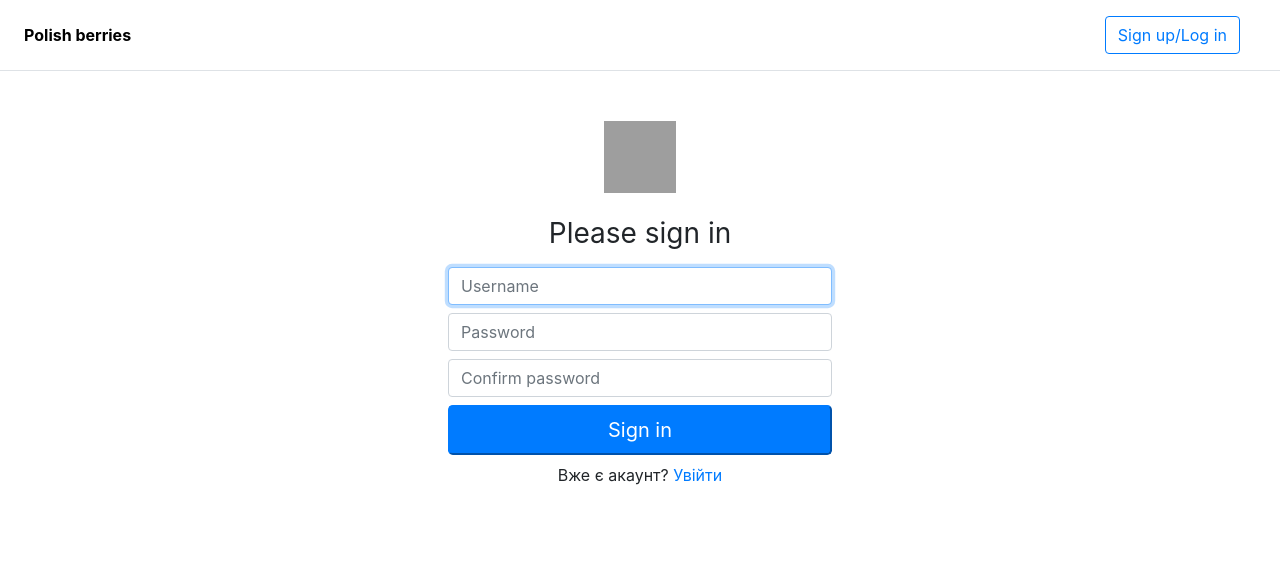
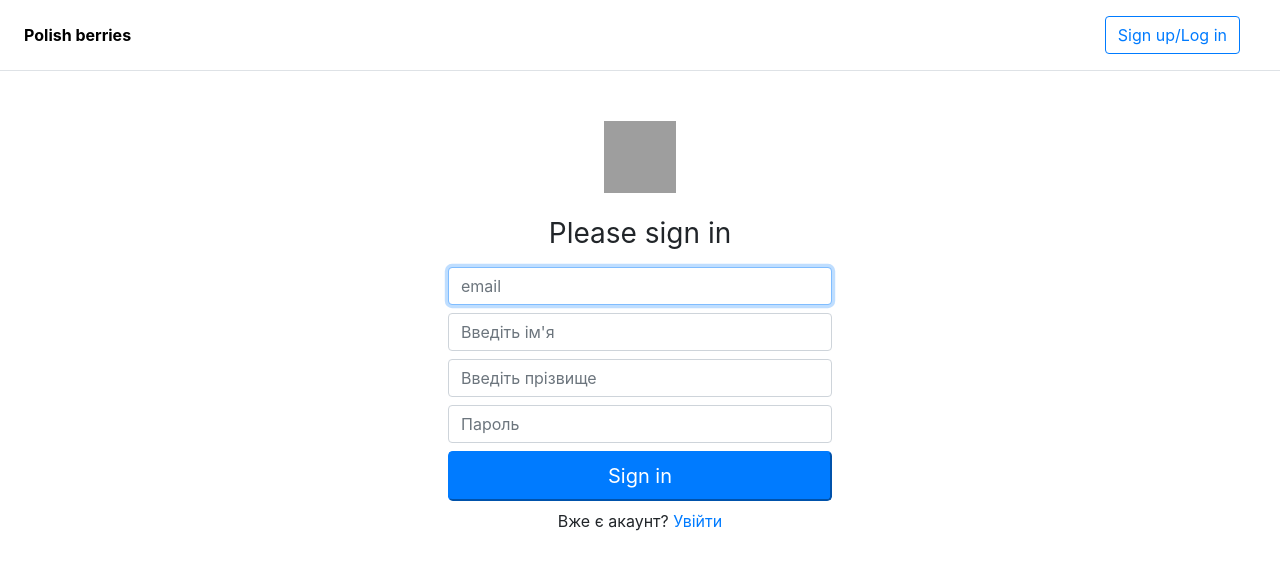
Before and after one commit to dragonflip/CarriersApp, a Django app: page /register in a window 1280 px wide. Shown: the top 570 px of the page. Run offline with Django 3.2, Linux system fonts and the light colour scheme; some libraries are stand-ins or nearby versions; grey boxes are pictures that could not be loaded.

Commit message:
added acount activation email

```diff
--- a/ForeignBerries/ForeignBerries/urls.py
+++ b/ForeignBerries/ForeignBerries/urls.py
@@ -7,6 +7,7 @@ from django.urls import path
 from django.contrib import admin
 from django.contrib.auth.views import LoginView, LogoutView
 from app import forms, views
+from app.views import VerificationView
 
 
 urlpatterns = [
@@ -15,4 +16,6 @@ urlpatterns = [
     path('logout', views.logoutUser, name='logout'),
     path('register', views.register, name='register'),
     path('admin/', admin.site.urls),
+    path('activate/<uidb64>/<token>',
+         VerificationView.as_view(), name='activate'),
    ]
--- a/ForeignBerries/app/forms.py
+++ b/ForeignBerries/app/forms.py
@@ -8,33 +8,61 @@ from django.utils.translation import ugettext_lazy as _
 from django.contrib.auth.forms import UserCreationForm
 from django.contrib.auth.models import User
 
-class BootstrapAuthenticationForm(AuthenticationForm):
-    """Authentication form which uses boostrap CSS."""
-    username = forms.CharField(max_length=254,
-                               widget=forms.TextInput({
-                                   'class': 'form-control',
-                                   'placeholder': 'User name'}))
-    password = forms.CharField(label=_("Password"),
-                               widget=forms.PasswordInput({
-                                   'class': 'form-control',
-                                   'placeholder':'Password'}))
+#class BootstrapAuthenticationForm(AuthenticationForm):
+#    """Authentication form which uses boostrap CSS."""
+#    #username = forms.CharField(max_length=254,
+#    #                           widget=forms.TextInput({
+#    #                               'class': 'form-control',
+#    #                               'placeholder': 'User name'}))
+#    email = forms.EmailField(widget=forms.EmailInput({
+#                                   'class': 'form-control',
+#                                   'placeholder': 'Email'}))
+#    password = forms.CharField(widget=forms.PasswordInput({
+#                                   'class': 'form-control',
+#                                   'placeholder':'Password'}))
 
 
 class CreateUserForm(UserCreationForm):
     class Meta:
         model = User
-        fields = ('username','password1','password2')
+        fields = ('username', 'first_name', 'last_name', 'email', 'password1')
+
+    def save(self, commit=True):
+        user = super(CreateUserForm, self).save(commit=False)
+
+        user.username = self.cleaned_data['email']
+        user.email = self.cleaned_data['email']
+        user.first_name = self.cleaned_data['first_name']
+        user.last_name = self.cleaned_data['last_name']
+        user.password = self.cleaned_data['password1']
+
+        if commit:
+            user.save()
+        return user
 
     def __init__(self, *args, **kwargs):
         super(CreateUserForm, self).__init__(*args, **kwargs)
 
-        self.fields['username'].widget.attrs['class'] = 'form-control'
-        self.fields['username'].widget.attrs['required'] = True
-        self.fields['username'].widget.attrs['placeholder'] = 'Username'
-        self.fields['username'].widget.attrs['autofocus'] = True
+        self.fields['username'].required = False
+        self.fields['password2'].required = False
+
+        self.fields['email'].widget.attrs['class'] = 'form-control'
+        self.fields['email'].widget.attrs['required'] = True
+        self.fields['email'].widget.attrs['placeholder'] = 'email'
+        self.fields['email'].widget.attrs['autofocus'] = True
+
+        self.fields['first_name'].widget.attrs['class'] = 'form-control mt-2'
+        self.fields['first_name'].widget.attrs['required'] = True
+        self.fields['first_name'].widget.attrs['placeholder'] = 'Введіть ім\'я'
+
+        self.fields['last_name'].widget.attrs['class'] = 'form-control mt-2'
+        self.fields['last_name'].widget.attrs['required'] = True
+        self.fields['last_name'].widget.attrs['placeholder'] = 'Введіть прізвище'
+
         self.fields['password1'].widget.attrs['class'] = 'form-control mt-2'
         self.fields['password1'].widget.attrs['required'] = True
-        self.fields['password1'].widget.attrs['placeholder'] = 'Password'
-        self.fields['password2'].widget.attrs['class'] = 'form-control mt-2'
-        self.fields['password2'].widget.attrs['required'] = True
-        self.fields['password2'].widget.attrs['placeholder'] = 'Confirm password'
+        self.fields['password1'].widget.attrs['placeholder'] = 'Пароль'
+
+        #self.fields['password2'].widget.attrs['class'] = 'form-control mt-2'
+        #self.fields['password2'].widget.attrs['required'] = True
+        #self.fields['password2'].widget.attrs['placeholder'] = 'Confirm password'
--- a/ForeignBerries/app/templates/app/register.html
+++ b/ForeignBerries/app/templates/app/register.html
@@ -24,9 +24,10 @@
         <p>There are errors in the form!</p>
         {% endif %}
 
-        {{ form.username }}
+        {{ form.email }}
+        {{ form.first_name }}
+        {{ form.last_name }}
         {{ form.password1 }}
-        {{ form.password2 }}
 
         <button class="mt-2 btn-lg btn-primary btn-block" type="submit" value="register">Sign in</button>
         {{ form.errors }}
@@ -34,6 +35,10 @@
             Вже є акаунт?
             <a href="{% url 'login' %}">Увійти</a>
         </p>
+
+        {% for message in messages %}
+        <p id="messages"> {{ message }}</p>
+        {% endfor %}
     </form>
 </body>
 </html>
--- a/ForeignBerries/app/views.py
+++ b/ForeignBerries/app/views.py
@@ -10,9 +10,21 @@ from django.http import HttpRequest
 from django.http import HttpResponse
 from django.contrib.auth.forms import UserCreationForm
 from django.contrib.auth import authenticate, login as auth_login, logout
+from django.contrib.auth.models import User
 from django.contrib import messages
 from .forms import CreateUserForm
 from .decorators import *
+from django.conf import settings
+from django.core.mail import EmailMessage, send_mail
+from django.contrib.sites.shortcuts import get_current_site
+from django.utils.encoding import force_bytes, force_text, DjangoUnicodeDecodeError
+from django.contrib.sites.shortcuts import get_current_site
+from django.utils.http import urlsafe_base64_decode, urlsafe_base64_encode
+from django.template.loader import render_to_string
+from .utils import account_activation_token
+from django.urls import reverse
+from django.views import View
+
 
 def index(request):
     return render(request, 'app/index.html')
@@ -20,20 +32,30 @@ def index(request):
 @unauthenticated_user
 def login(request):
     if request.method == 'POST':
-        username = request.POST.get('username')
+        email = request.POST.get('email')
         password = request.POST.get('password')
 
-        user = authenticate(request, username=username, password=password)
+        user = authenticate(request, username=email, password=password)
 
         if user is not None:
+            if user.is_active:
+               auth_login(request, user)
+               return redirect('main')
+
+            else:
+                messages.error(
+                request, 'Account is not active,please check your email')
+            return render(request, 'login.html')
+
             auth_login(request, user)
             return redirect('main')
         else:
-            #messages.info(request, 'Неправильне ім\'я або пароль.')
+            messages.info(request, 'Неправильне ім\'я або пароль.')
             context = {}
             return render(request, 'app/login.html', context)
     context = {}
     return render(request, 'app/login.html', context)
+
 
 @unauthenticated_user
 def register(request):
@@ -41,14 +63,55 @@ def register(request):
 
     if request.method == 'POST':
         form = CreateUserForm(request.POST)
+
         if form.is_valid():
-            form.save()
-            username = form.cleaned_data['username']
-            password = form.cleaned_data['password1']
-            password = form.cleaned_data['password2']
-            user = authenticate(request, username=username, password=password)
+            email = form.cleaned_data.get('email')
+            email_qs = User.objects.filter(email=email)
+            if not email_qs.exists():
+                user = form.save()
 
-            return redirect('login')
+                #first_name = form.cleaned_data['first_name']
+                #last_name = form.cleaned_data['last_name']
+                email = form.cleaned_data['email']
+                password = form.cleaned_data['password1']
+                #password = form.cleaned_data['password2']
+
+                #user = authenticate(request, username=email, password=password)
+                user.set_password(password)
+                user.save()
+
+                user.is_active = False
+                user.save()
+                current_site = get_current_site(request)
+                email_body = {
+                    'user': user,
+                    'domain': current_site.domain,
+                    'uid': urlsafe_base64_encode(force_bytes(user.pk)),
+                    'token': account_activation_token.make_token(user),
+                }
+
+                link = reverse('activate', kwargs={
+                               'uidb64': email_body['uid'], 'token': email_body['token']})
+
+                email_subject = 'Activate your account'
+
+                activate_url = 'http://'+current_site.domain+link
+
+                email_body = 'Привіт '+user.username + ', дякуємо за реєстрацію на сайті! ' + activate_url
+
+                email_subject = 'Успішна реєстрація'
+
+                email_mes = EmailMessage(
+                    email_subject,
+                    email_body,
+                    settings.EMAIL_HOST_USER,
+                    ['victorianastiuk@gmail.com'],
+                    )
+
+                email_mes.send(fail_silently=False)
+                #return redirect('login')
+            else:
+                messages.info(request, 'Введена електронна пошта прив\'язана до іншого акаунта.')
 
     context = {'form' : form}
     return render(request, 'app/register.html', context)
@@ -56,3 +119,26 @@ def register(request):
 def logoutUser(request):
     logout(request)
     return redirect('login')
+
+
+class VerificationView(View):
+    def get(self, request, uidb64, token):
+        try:
+            id = force_text(urlsafe_base64_decode(uidb64))
+            user = User.objects.get(pk=id)
+
+            if not account_activation_token.check_token(user, token):
+                return redirect('login'+'?message='+'Account already activated.')
+
+            if user.is_active:
+                return redirect('login')
+            user.is_active = True
+            user.save()
+
+            messages.success(request, 'Account activated successfully')
+            return redirect('login')
+
+        except Exception as ex:
+            pass
+
+        return redirect('login')
```
Also changed, not shown: ForeignBerries/ForeignBerries/settings.py (+8 -0 lines), ForeignBerries/app/templates/app/login.html (+3 -4 lines), ForeignBerries/app/utils.py (added, +11 -0 lines), ForeignBerries/db.sqlite3, 2 other files.
